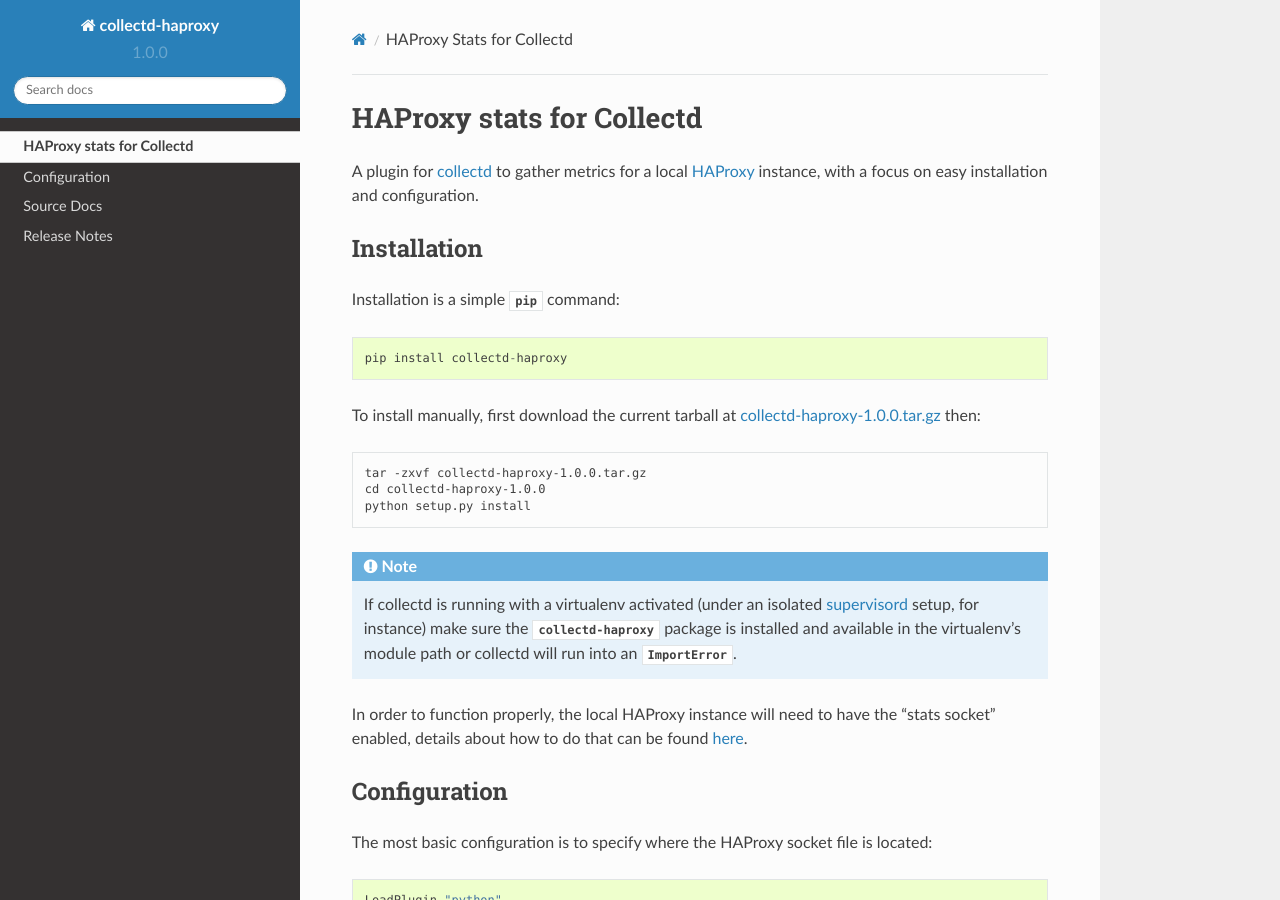
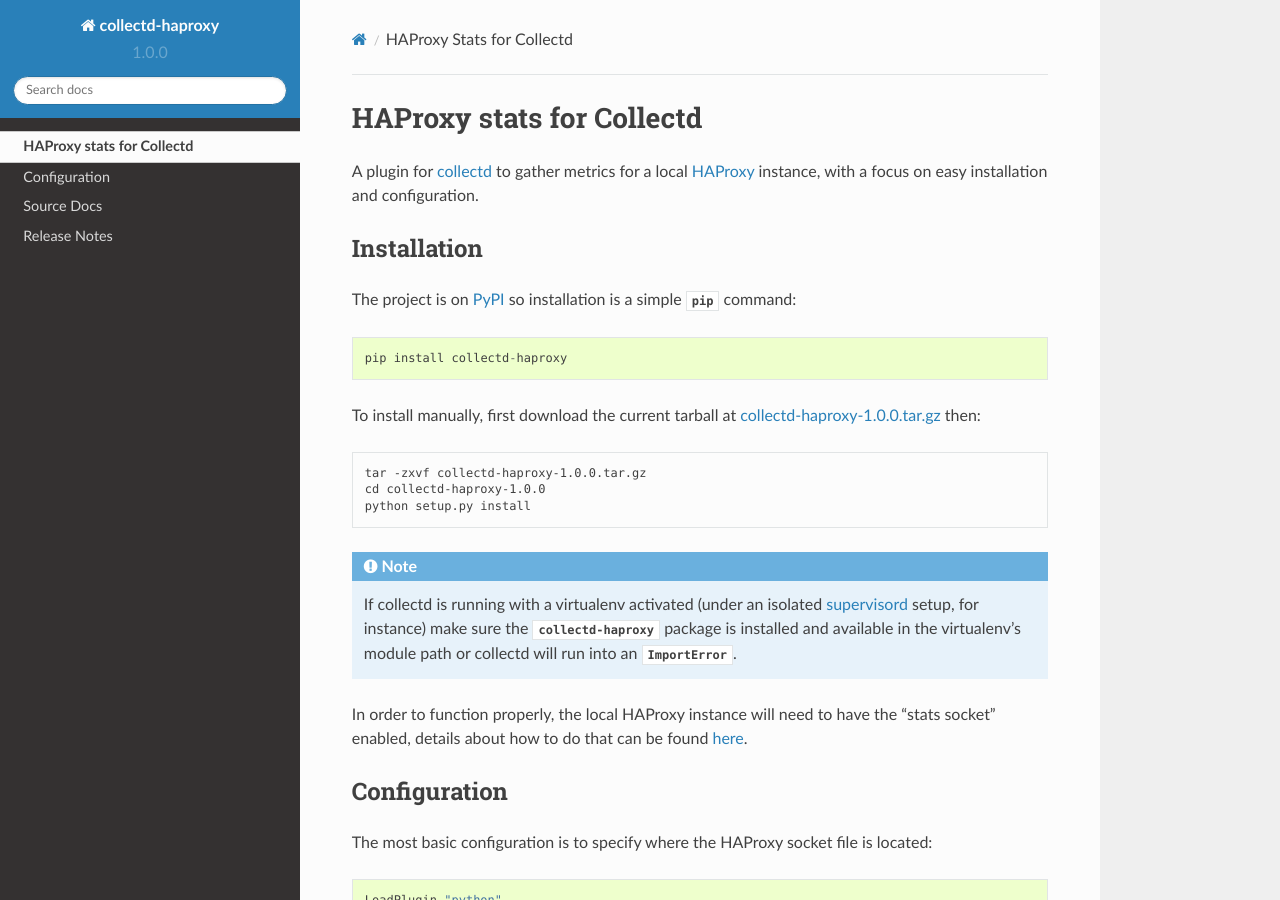
Before and after one commit to wglass/collectd-haproxy, a Sphinx documentation site: the page built from docs/index.rst, in a window 1280 px wide and 900 px high. Built offline with Sphinx 7.4.7 and the Read the Docs theme 2.0.0, drawn with Linux system fonts in a browser that asks for light colours.

Commit message:
Link to the pypi page in the docs.

```diff
--- a/README.rst
+++ b/README.rst
@@ -21,7 +21,7 @@
 Installation
 ------------
 
-Installation is a simple `pip` command::
+The project is on PyPI_ so installation is a simple `pip` command::
 
     pip install collectd-haproxy
 
@@ -75,6 +75,7 @@
 
 .. _collectd: https://collectd.org
 .. _HAProxy: http://www.haproxy.org
+.. _PyPI: http://pypi.python.org/pypi/collectd-haproxy
 .. _here: https://cbonte.github.io/haproxy-dconv/configuration-1.5.html#9.2
 .. _supervisord: http://supervisord.org
 .. _`read the docs`: http://collectd-haproxy.readthedocs.org/
--- a/docs/index.rst
+++ b/docs/index.rst
@@ -10,7 +10,7 @@
 Installation
 ------------
 
-Installation is a simple `pip` command::
+The project is on PyPI_ so installation is a simple `pip` command::
 
     pip install collectd-haproxy
 
@@ -74,6 +74,7 @@
 
 .. _collectd: https://collectd.org
 .. _HAProxy: http://www.haproxy.org
+.. _PyPI: http://pypi.python.org/pypi/collectd-haproxy
 .. _here: https://cbonte.github.io/haproxy-dconv/configuration-1.5.html#9.2
 .. _supervisord: http://supervisord.org
 .. _GitHub: https://github.com/wglass/collectd-haproxy
```
